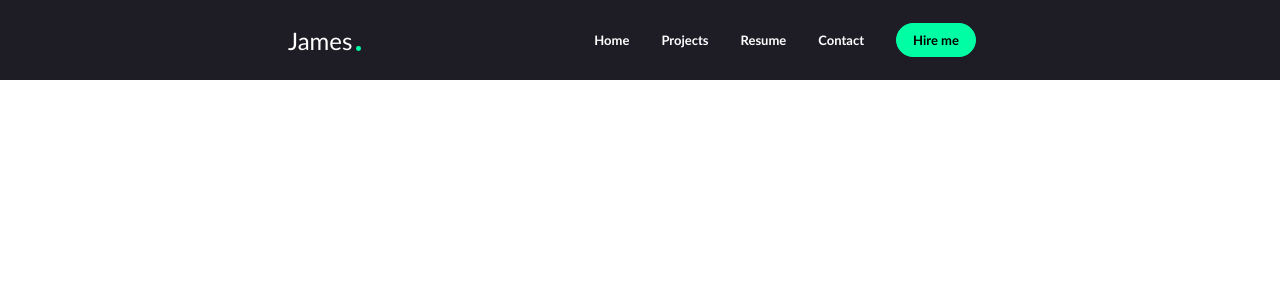
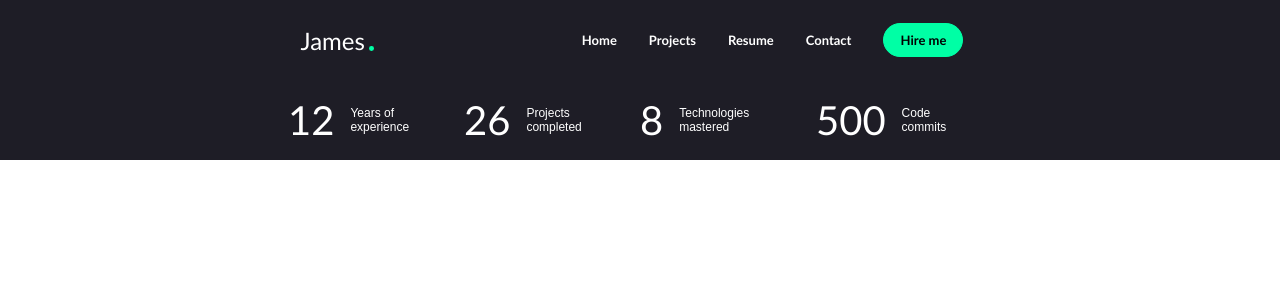
Before and after one commit to JamesCCoder/resume_frontend, a React (Create React App) app: page / in a window 1280 px wide. Shown: the top 300 px of the page. Built offline with nearby package versions, Linux system fonts and the light colour scheme.

Commit message:
update footer

```diff
--- a/src/App.js
+++ b/src/App.js
@@ -3,6 +3,7 @@ import './App.scss';
 
 import { Link } from 'react-router-dom';
 import Portfolio from 'MainPage/Portfolio';
+import Footer from 'MainPage/components/Footer';
 
 function App() {
   return (
@@ -17,6 +18,7 @@ function App() {
             <Link to = "/project3" className='app_project'>project 3</Link>
           </div> */}
           <Portfolio />
+          <Footer />
       </div>
   );
 }
--- a/src/MainPage/components/Footer.js
+++ b/src/MainPage/components/Footer.js
@@ -1,9 +1,91 @@
-import React from "react";
+import React,{useState, useEffect} from "react";
 import "./Footer.scss";
 
 const Footer = () =>{
+    const [year, setYear] = useState(0);
+    const [project, setProject] = useState(0);
+    const [technology, setTechnology] = useState(0);
+    const [code, setCode] = useState(0);
+    useEffect(() => {
+        let currentNumberOne = 1;
+        let currentNumberTwo = 1;
+        let currentNumberThree = 1;
+        let currentNumberFour = 1;
+        const targetNumberOne = 12;
+        const targetNumberTwo = 26;
+        const targetNumberThree = 8;
+        const targetNumberFour = 500;
+        const duration = 1000; // Animation duration in milliseconds
+        const intervalOne = duration / (targetNumberOne - currentNumberOne);
+        const intervalTwo = duration / (targetNumberTwo - currentNumberTwo);
+        const intervalThree = duration / (targetNumberThree - currentNumberThree);
+        const intervalFour = duration / (targetNumberFour - currentNumberFour);
+
+        const intervalIdOne = setInterval(() => {
+        if (currentNumberOne < targetNumberOne) {
+            currentNumberOne++;
+            setYear(currentNumberOne);
+        } else {
+            clearInterval(intervalOne);
+        }
+        }, intervalOne);
+
+        const intervalIdTwo = setInterval(() => {
+            if (currentNumberTwo < targetNumberTwo) {
+                currentNumberTwo++;
+                setProject(currentNumberTwo);
+            } else {
+                clearInterval(intervalTwo);
+            }
+        }, intervalTwo);
+
+        const intervalIdThree = setInterval(() => {
+            if (currentNumberThree < targetNumberThree) {
+                currentNumberThree++;
+                setTechnology(currentNumberThree);
+            } else {
+                clearInterval(intervalThree);
+            }
+        }, intervalThree);
+
+        const intervalIdFour = setInterval(() => {
+            if (currentNumberFour < targetNumberFour) {
+                currentNumberFour++;
+                setCode(currentNumberFour);
+            } else {
+                clearInterval(intervalFour);
+            }
+        }, intervalFour);
+
+        return () => {
+            clearInterval(intervalIdOne);
+            clearInterval(intervalIdTwo);
+            clearInterval(intervalIdThree);
+            clearInterval(intervalIdFour);
+        };
+    }, []);
+
+
+
    return(
-       <div>232</div>
+       <div className="portfolio_footer">
+          <div className="portfolio_footer_first">
+            <div className="portfolio_footer_first_one">{year}</div>
+            <div className="portfolio_footer_first_two">Years of experience</div>
+          </div>
+          <div className="portfolio_footer_second">
+            <div className="portfolio_footer_second_one">{project}</div>
+            <div className="portfolio_footer_second_two">Projects completed</div>
+          </div>
+          <div className="portfolio_footer_third">
+            <div className="portfolio_footer_third_one">{technology}</div>
+            <div className="portfolio_footer_third_two">Technologies mastered</div>
+          </div>
+          <div className="portfolio_footer_fourth">
+            <div className="portfolio_footer_fourth_one">{code}</div>
+            <div className="portfolio_footer_fourth_two">Code commits</div>
+          </div>
+       </div>
    )
 }
 
--- a/src/MainPage/components/Footer.scss
+++ b/src/MainPage/components/Footer.scss
@@ -0,0 +1,97 @@
+.portfolio_footer{
+    background-color: rgb(30,29,38);
+    width:100%;
+    height:5rem;
+    display: flex;
+    flex-direction: row;
+    align-items: center;
+    justify-content: center;
+    .portfolio_footer_first{
+        margin-left: 18rem;
+        width:100%;
+        color:white;
+        display: flex;
+        flex-direction: row;
+        .portfolio_footer_first_one{
+            font-size:40px;
+            font-family: 'Trebuchet MS', 'Arial Narrow', Arial, sans-serif;
+        }
+        .portfolio_footer_first_two{
+            font-family: 'Arial', 'Arial Narrow', Arial, sans-serif;
+            font-size: 12px;
+            overflow-wrap: break-word;
+            width:80px;
+            display: flex;
+            flex-direction: column;
+            align-items: center;
+            justify-content: center;
+            margin-left: 1rem;
+        }
+    }
+    .portfolio_footer_second{
+        width:100%;
+        color:white;
+        display: flex;
+        flex-direction: row;
+
+         .portfolio_footer_second_one{
+            font-size:40px;
+            font-family: 'Trebuchet MS', 'Arial Narrow', Arial, sans-serif;
+        }
+        .portfolio_footer_second_two{
+            font-family: 'Arial', 'Arial Narrow', Arial, sans-serif;
+            font-size: 12px;
+            overflow-wrap: break-word;
+            width:80px;
+            display: flex;
+            flex-direction: column;
+            align-items: center;
+            justify-content: center;
+            margin-left: 1rem;
+        }
+    }
+    .portfolio_footer_third{
+        width:100%;
+        color:white;
+         display: flex;
+        flex-direction: row;
+
+         .portfolio_footer_third_one{
+            font-size:40px;
+            font-family: 'Trebuchet MS', 'Arial Narrow', Arial, sans-serif;
+        }
+        .portfolio_footer_third_two{
+            font-family: 'Arial', 'Arial Narrow', Arial, sans-serif;
+            font-size: 12px;
+            overflow-wrap: break-word;
+            width:80px;
+            display: flex;
+            flex-direction: column;
+            align-items: center;
+            justify-content: center;
+            margin-left: 1rem;
+        }
+    }
+    .portfolio_footer_fourth{
+        width:100%;
+        color:white;
+         display: flex;
+        flex-direction: row;
+        margin-right: 18rem;
+         .portfolio_footer_fourth_one{
+            font-size:40px;
+            font-family: 'Trebuchet MS', 'Arial Narrow', Arial, sans-serif;
+        }
+        .portfolio_footer_fourth_two{
+            font-family: 'Arial', 'Arial Narrow', Arial, sans-serif;
+            font-size: 12px;
+            overflow-wrap: break-word;
+            width:60px;
+            display: flex;
+            flex-direction: column;
+            align-items: center;
+            justify-content: center;
+            margin-left: 1rem;
+        }
+    }
+}
--- a/src/MainPage/components/Header.scss
+++ b/src/MainPage/components/Header.scss
@@ -5,13 +5,15 @@
     display: flex;
     flex-direction: row;
     align-items: center;
-    justify-content: space-between;
+    justify-content: center;
     .portfolio_header_left{
         margin-left: 18rem;
+        margin-right: 12rem;
         display: flex;
         flex-direction: row;
         justify-content: center;
         align-items: flex-end;
+
         .portfolio_header_left_name{
              font-family: 'Trebuchet MS', 'Arial Narrow', Arial, sans-serif;
              font-size: x-large;
```
Also changed, not shown: src/MainPage/components/Avator.js (deleted, +0 -10 lines), src/MainPage/components/Avator.scss (deleted). Lines whose indentation alone changed are shown as unchanged.
